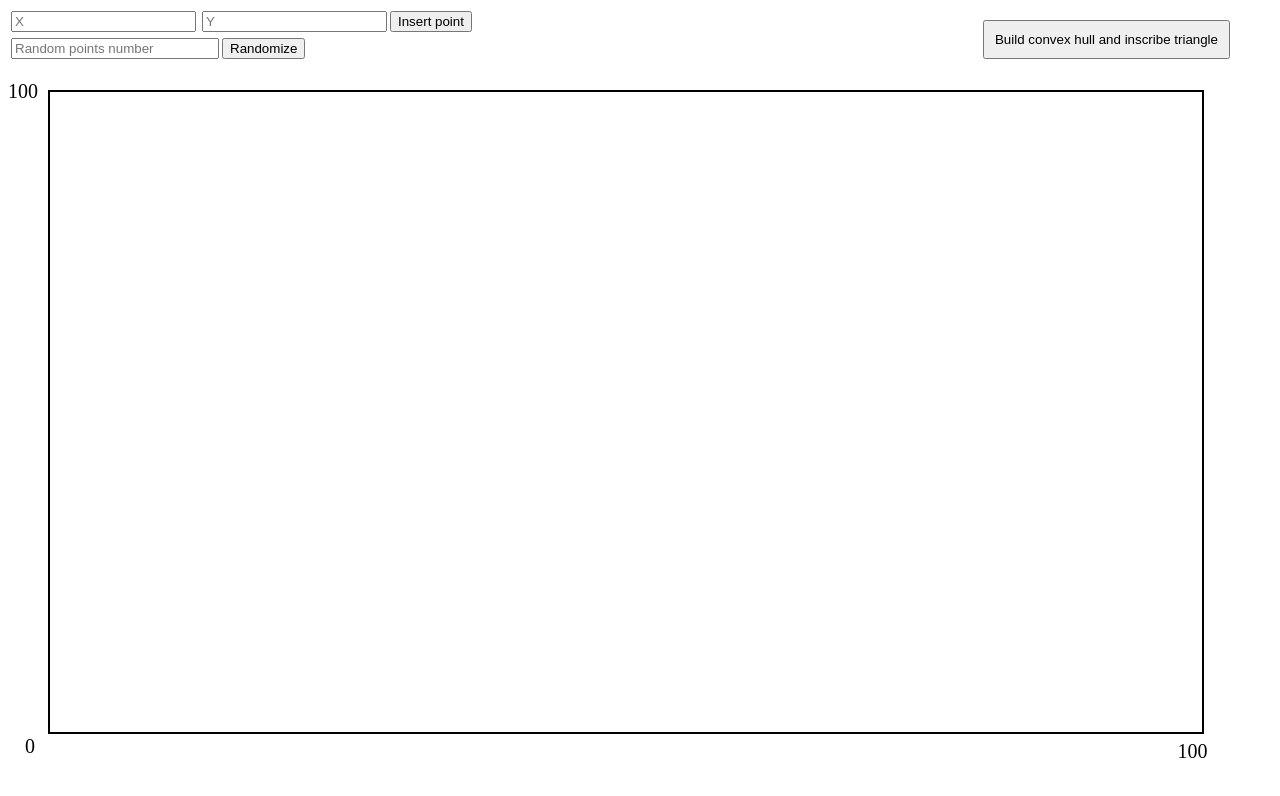
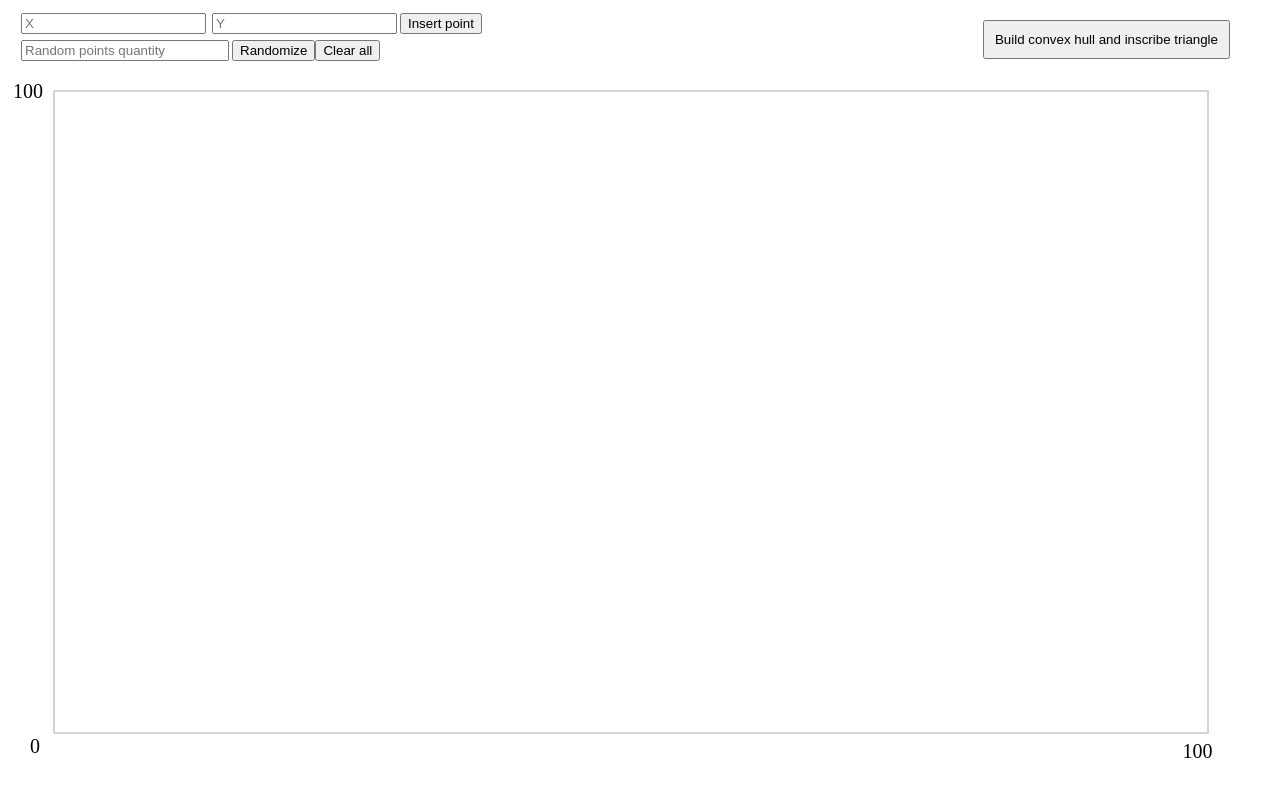
Before and after one commit to antliann/ogkg_lab, a React (Create React App) app: page / in a window 1280 px wide. Shown: the top 796 px of the page. Built offline with nearby package versions, Linux system fonts and the light colour scheme.

Commit message:
randomized insertion

```diff
--- a/src/App.js
+++ b/src/App.js
@@ -1,27 +1,23 @@
-import React from 'react';
+import React, {useState} from 'react';
 import './index.css';
 import {Form} from './Form';
+import {Field} from './Field';
 
 function App() {
+    const [points, setPoints] = useState([]);
+
     return (
         <div className="App">
-            <Form/>
+            <Form setPoints={(pointsForSet) => setPoints(pointsForSet)} />
             <button className="main-btn">
                 Build convex hull and inscribe triangle
             </button>
-            <br/>
-            <div className="field">
 
-            </div>
-            <div className="num num100y">
-                100
-            </div>
-            <div className="num num0">
-                0
-            </div>
-            <div className="num num100x">
-                100
-            </div>
+            <Field points={points}/>
+
+            <div className="num num100y">100</div>
+            <div className="num num0">0</div>
+            <div className="num num100x">100</div>
         </div>
     );
 }
--- /dev/null
+++ b/src/Field.js
@@ -0,0 +1,22 @@
+import React from 'react';
+import './index.css';
+
+export function Field(props) {
+    return(
+        <div className="field">
+            {props.points.map((point, index) => {
+                console.log(index);
+                return (<div
+                    key={index}
+                    id={index}
+                    className="point"
+                    style={{
+                        left: point.x + '%',
+                        bottom: point.y + '%'
+                    }}
+                />);
+                }
+            )}
+        </div>
+    );
+}
--- a/src/Form.js
+++ b/src/Form.js
@@ -1,10 +1,11 @@
 import React, {useState} from 'react';
 import './index.css';
-import {insertPoint} from "./algorithm";
+import {insertPoint, points, randomize, clear} from "./algorithm";
 
 export function Form(props) {
     const [currX, setCurrX] = useState(false);
     const [currY, setCurrY] = useState(false);
+    const [quantity, setQuantity] = useState(false);
 
     return (
         <form>
@@ -21,7 +22,12 @@ export function Form(props) {
             <button
                 type="button"
                 onClick={() => {
+                    if (currX === false || currY === false || currX < 0 || currX > 100 || currX < 0 || currY > 100) {
+                        alert('Please, enter numbers from 0 to 100');
+                        return;
+                    }
                     insertPoint(currX, currY);
+                    props.setPoints(points);
                     setCurrX(false);
                     setCurrY(false);
                 }}
@@ -29,8 +35,28 @@ export function Form(props) {
                 Insert point
             </button>
             <br/>
-            <input className="random" type="number" placeholder="Random points number"/>
-            <button type="button">Randomize</button>
+            <input
+                className="random"
+                type="number"
+                placeholder="Random points quantity"
+                value={quantity}
+                onChange={(event) => setQuantity(+event.target.value)}
+            />
+            <button type="button" onClick={() => {
+                randomize(quantity);
+                props.setPoints(points);
+            }}>
+                Randomize
+            </button>
+            <button
+                type="button"
+                onClick={() => {
+                    props.setPoints([]);
+                    setQuantity(false);
+                    clear();
+                }}>
+                Clear all
+            </button>
         </form>
     );
 }
--- a/src/algorithm.js
+++ b/src/algorithm.js
@@ -1,5 +1,3 @@
-import React from 'react';
-
 let points = [];
 
 function insertPoint(x, y) {
@@ -8,11 +6,25 @@ function insertPoint(x, y) {
             x: x,
             y: y
         });
-    console.log(points);
+    else return false;
 }
 
-function drawPoints() {
+function randomize(quantity) {
+    if (quantity < 3 || quantity > 10000) {
+        alert("Enter number from 3 to 10000");
+        return;
+    }
 
+    points = []
+    let i = 0;
+    while (i < quantity) {
+        insertPoint(Math.random() * 100, Math.random() * 100);
+        i++;
+    }
 }
 
-export {insertPoint, points};
+function clear() {
+    points = [];
+}
+
+export {insertPoint, randomize, points, clear};
--- a/src/index.css
+++ b/src/index.css
@@ -1,3 +1,7 @@
+form {
+    margin: 10px 10px 26px 10px;
+}
+
 input {
     margin: 3px;
 }
@@ -7,10 +11,11 @@ input.random {
 }
 
 .field {
+    position: relative;
     width: 90vw;
     height: 80vh;
-    border: 2px solid black;
-    margin: 10px 10px 10px 40px;
+    border: 2px solid lightgrey;
+    margin: 10px 10px 10px 45px;
 }
 
 .main-btn {
@@ -23,6 +28,7 @@ input.random {
 .num {
     font-size: 20px;
     position: absolute;
+    margin-left: 5px;
 }
 
 .num100y {
@@ -38,3 +44,12 @@ input.random {
     top: calc(100px + 80vh);
     left: 92vw;
 }
+
+.point {
+    position: absolute;
+    width: 4px;
+    height: 4px;
+    background: black;
+    border-radius: 2px;
+    transform: translate(-50%, 50%);
+}
```
